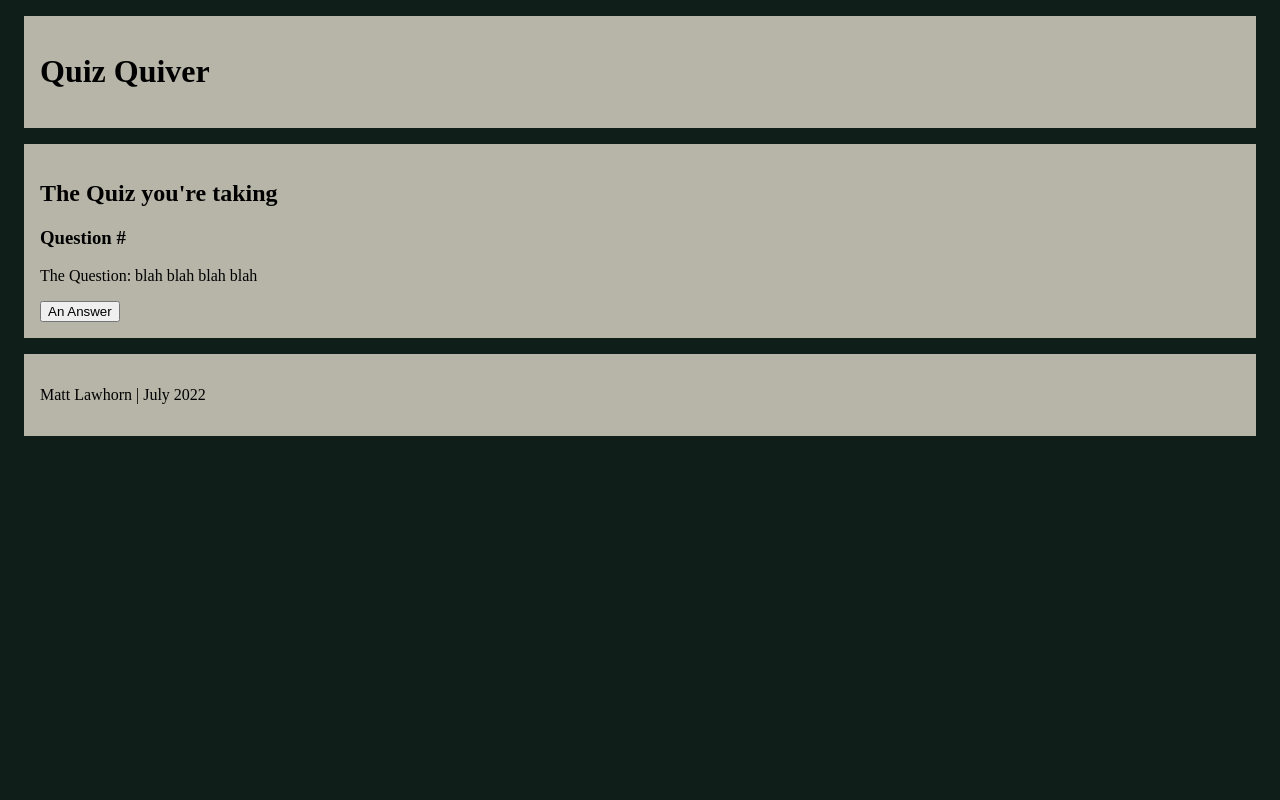
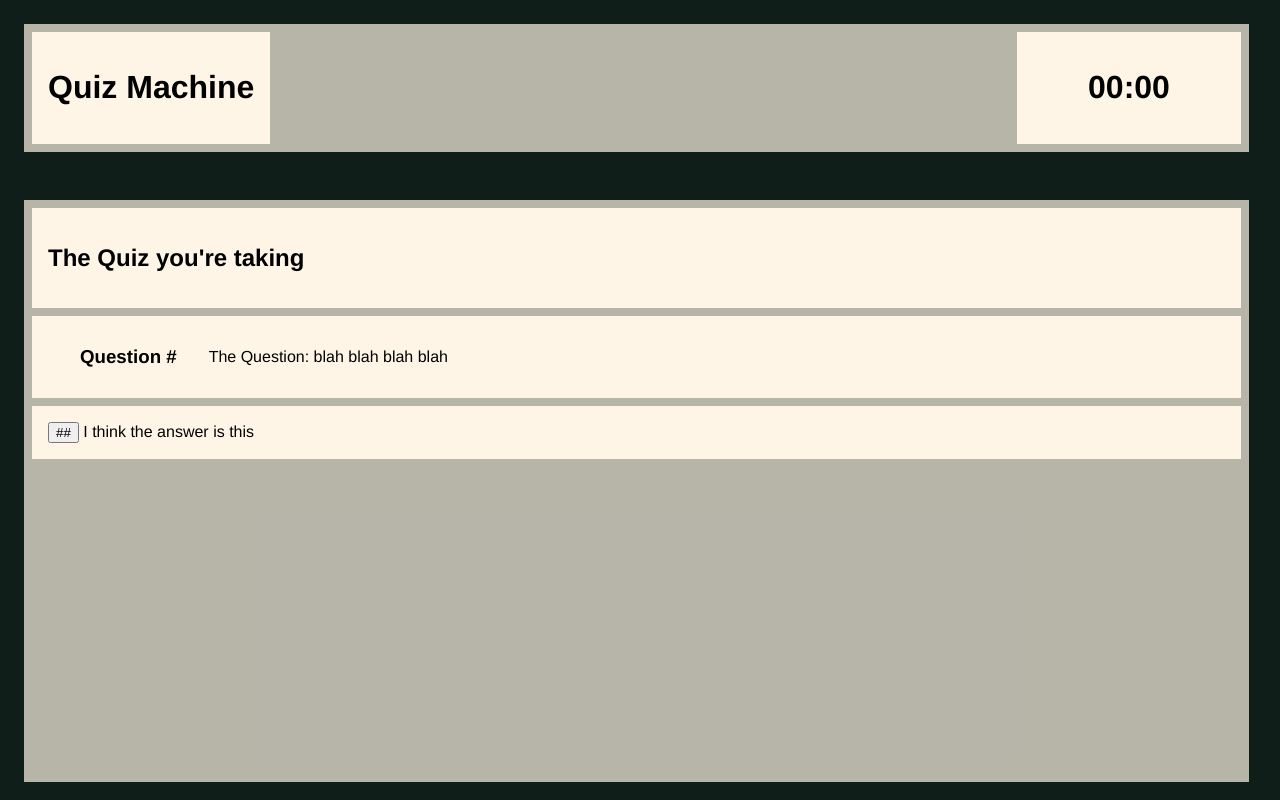
Before and after one commit to Lawhornmatt/TakeThisQuiz, a plain HTML site: page index.html in a window 1280 px wide. Drawn offline with Linux system fonts and the light colour scheme.

Commit message:
Basic quiz objects, some loading in

```diff
--- a/assets/css/style.css
+++ b/assets/css/style.css
@@ -11,6 +11,25 @@
 ==================== */
 body {
     background-color: var(--main-bg-clr);
+    font-family: var(--mainFont);
+
+    display: grid;
+    grid-template-rows: 20fr 80fr;
+    gap: 1rem;
+
+    min-width: 98vw;
+    min-height: 97.5vh;
+
+    max-width: 98.2vw;
+    max-height: 97.7vh;
+}
+
+header {
+    grid-row-start: 1;
+    grid-row-end: 2;
+
+    display: flex;
+    justify-content: space-between;
 }
 
 
@@ -21,7 +40,54 @@ body {
 .basicWNP {
     background: var(--main-clr-wht);
     margin: 1rem;
+    /* padding: .5rem; */
+    width: auto;
+}
+
+.basicWBG {
+    background: var(--main-off-wht);
     padding: 1rem;
+    margin: .5rem .5rem 0 .5rem;
+}
+
+/* ====================
+            ID
+==================== */
+#logo {
+    max-width: 20vw;
+    display: flex;
+    justify-content: center;
+    margin-bottom: .5rem;
+}
+
+#timerBox {
+    display: flex;
+    justify-content: center;
+    margin-bottom: .5rem;
+    min-width: 15vw;
+}
+
+#quizContainer {
+    grid-row-start: 2;
+    grid-row-end: 3;
+
+    display: flex;
+    flex-direction: column;
+
+    margin-bottom: .5rem;
+}
+
+#questionBox {
+    display: flex;
+    align-items: center;
+}
+#questionBox h3 {
+    margin: 0 2rem 0 2rem;
+}
+
+#answerBox {
+    display: flex;
+    flex-direction: column;
 }
 
 /* ====================
--- a/index.html
+++ b/index.html
@@ -18,21 +18,34 @@
 
     <!-- The Header, info of the over all program. Includes timer ui (and user info if this program was that extensive) -->
     <header class="basicWNP">
-      <h1>Quiz Quiver</h1>
+      <div class="basicWBG" id="logo">
+       <h1>Quiz Machine</h1>
+      </div>
+      <div class="basicWBG" id="timerBox">
+       <h1 id="timerUI">00:00</h1>
+      </div>
     </header>
 
     <!-- Main container with info pretaining to this specific quiz (e.g. quiz title, answers, etc..) -->
-    <main class="basicWNP">
-      <h2>The Quiz you're taking</h2>
-      <h3>Question #</h3>
-      <p>The Question: blah blah blah blah</p>
-      <input type="button" value="An Answer">
+    <main class="basicWNP" id="quizContainer">
+
+      <div  class="basicWBG" id="quizTitle">
+        <h2>The Quiz you're taking</h2>
+      </div>
+
+      <div class="basicWBG" id="questionBox">
+        <h3>Question #</h3>
+        <p>The Question: blah blah blah blah</p>
+      </div>
+
+      <div id="answerBox">
+        <div class="basicWBG" id="buttonBox">
+          <input type="button" value="##" id="Answer#">
+          <label for="Answer#">I think the answer is this</label>
+        </div>
+      </div>
+
     </main>
-
-    <!-- The bottom of the page with boiler plate info like author and when created -->
-    <footer class="basicWNP">
-      <p>Matt Lawhorn | July 2022</p>
-    </footer>
 
     <script src="./libs/main.js" type="module"></script>
 
--- a/libs/main.js
+++ b/libs/main.js
@@ -1,13 +1,73 @@
 //INITIALIZATIONS
 
-import * as X from "Y";
+let quizMainpage = {
+    quizTitle: "Welcome to Quiz Machine!",
+    quizID: "mainpage",
+    timeAllowance: null, //seconds
+    timeSubtracted: null,
+    quizInfo: null,
 
+    question1Title: "Pick any quiz:",
+    //question1Answers: find a way to point to the id of the quizes stored in local memeory ["Coding Quiz"],
+}
+
+let quizCoding123 = {
+    quizTitle: "Coding Quiz 1-2-3",
+    quizID: "Coding Quiz",
+    timeAllowance: 10, //seconds
+    timeSubtracted: 1,
+    quizInfo: "R A P I D F I R E ~~ Has 10 questions in 10 seconds!",
+
+    question1Title: "Pick any quiz:",
+    question1Answers: ["Coding Quiz"],
+}
+
+// import * as X from "Y";
+var quizAsset = quizCoding123;
 
 //ACCESS HTML BY DOM
 
 // Stuff:
-var X = document.getElementById("Y");
+
+var logo = document.getElementById("logo");
+var timerUI = document.getElementById("timerUI");
+var quizContainer = document.getElementById("quizContainer");
+var quizTitle = document.getElementById("quizTitle");
+var questionBox = document.getElementById("questionBox");
+var answerBox = document.getElementById("answerBox");
+var buttonBox = document.getElementById("buttonBox");
 
 //EVENT LISTENERS
 
 //FUNCTIONS
+
+//onload, this function changes the UI to whatever quiz 'quizAsset' is set to
+function loadQuiz() {
+    quizTitle.innerHTML = quizAsset.quizTitle;
+
+}
+
+//a bs function to make sure timer is functional
+function displayMessage() {
+    alert('timer is done');
+}
+
+//TIMER CODE
+function countdown() {
+
+    // var timeLeft = 5; Commented out because we're using 'timeAllowance' which I've abstracted into being part of the 'quiz object'
+    var timeInterval = setInterval(function () {
+
+        if (quizAsset.timeAllowance > 1) {
+            timerUI.innerHTML = quizAsset.timeAllowance
+            quizAsset.timeAllowance--;
+      } else {
+        // Once `timeLeft` gets to 0, set `timerUI` to DONE mssg
+        timerUI.innerHTML = ' Done! ';
+        // Use `clearInterval()` to stop the timer
+        clearInterval(timeInterval);
+        // Call the `displayMessage()` function
+        displayMessage();
+      }
+    }, 1000); // Makes `setInterval()` method to call a function to be executed every 1000 milliseconds. Basically determines how long the app considers a second.
+  }
```
